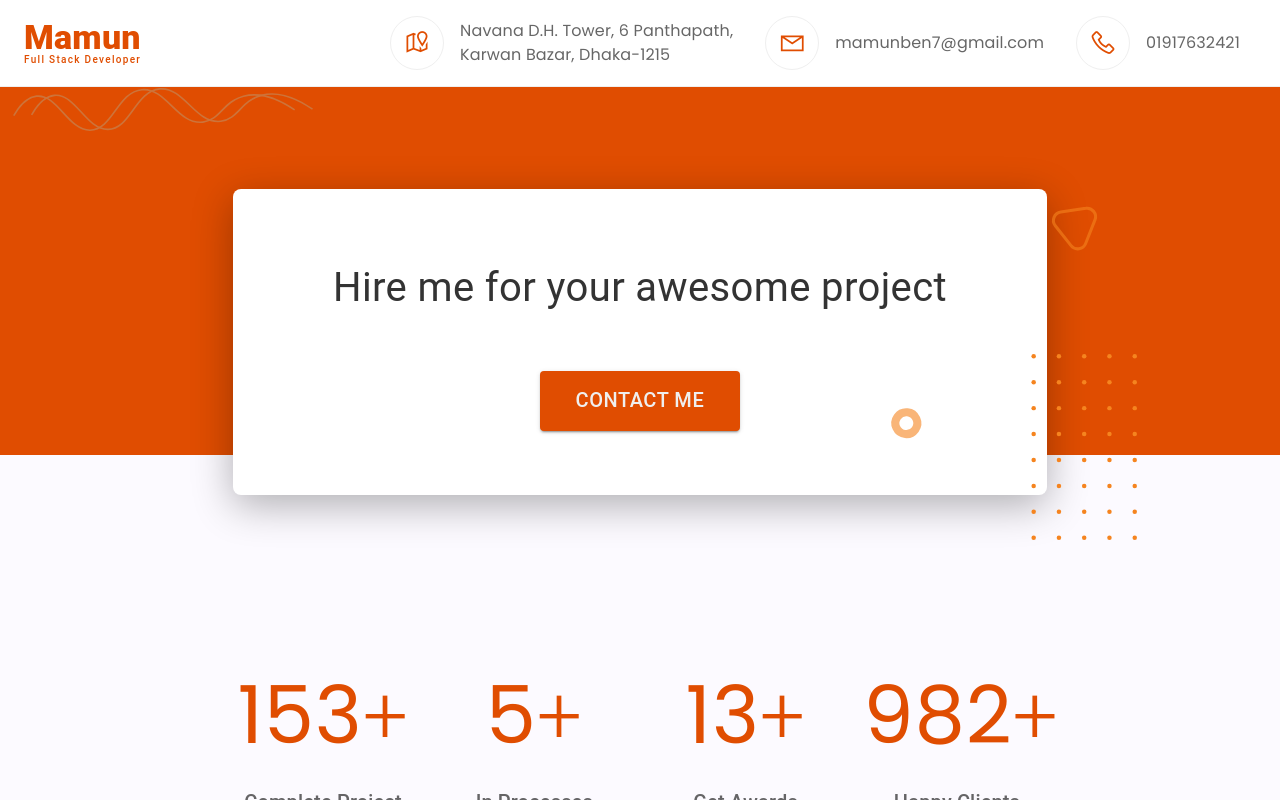
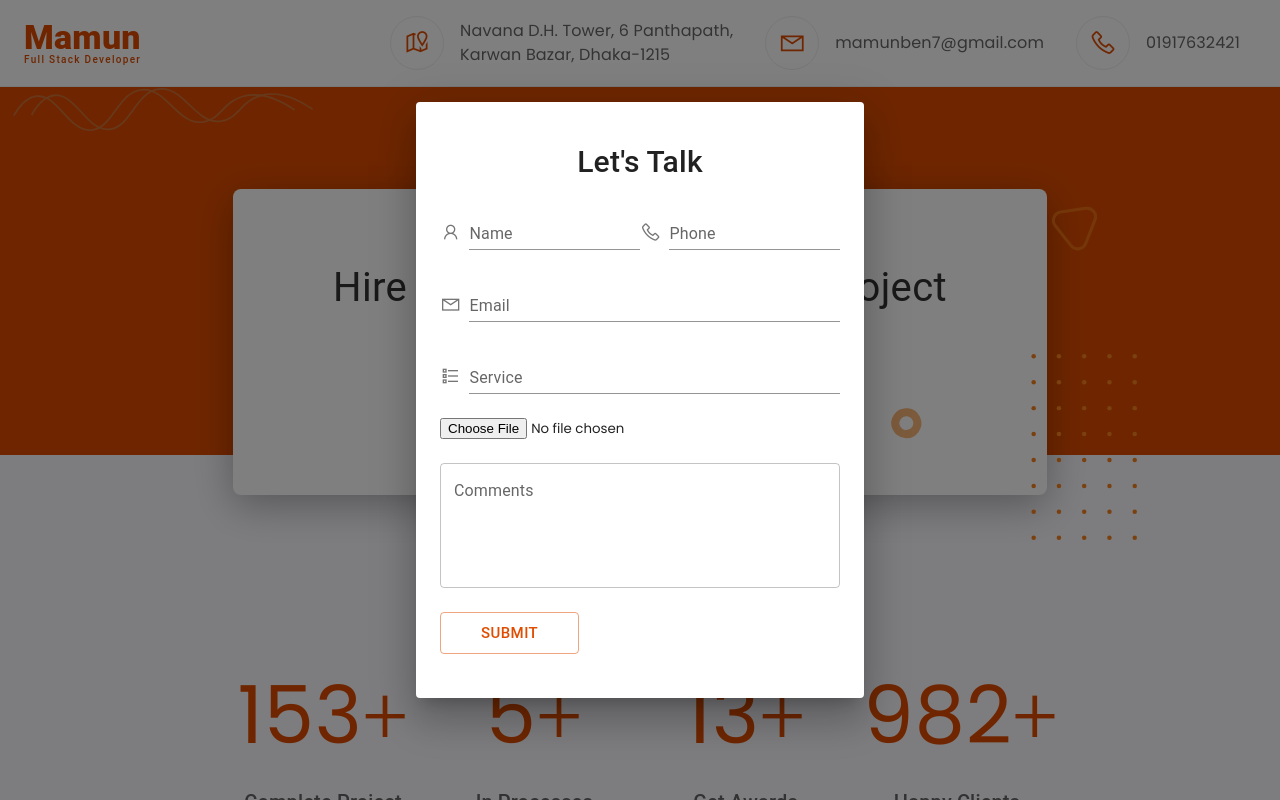
Before and after one commit to mamun07/single-page-portfolio, a React (Create React App) app: page / in a window 1280 px wide. Both pictures are taken after a click on the button "CONTACT ME". Shown: the part 3712-4512 px from the top of the page. Built offline with nearby package versions, Linux system fonts and the light colour scheme.

Commit message:
Frontend design done

```diff
--- a/src/components/Buttons.jsx
+++ b/src/components/Buttons.jsx
@@ -1,7 +1,7 @@
 import { Button } from '@mui/material';
 import React from 'react';
 
-const Buttons = ({ label, href, styled, mr }) => {
+const Buttons = ({ label, href, styled, mr, target }) => {
   return (
     <>
       <Button
@@ -18,6 +18,7 @@ const Buttons = ({ label, href, styled, mr }) => {
             color: 'primary.contrastText',
           },
         }}
+        target={target}
         href={href}
       >
         {label}
--- a/src/components/CustomMesonary.jsx
+++ b/src/components/CustomMesonary.jsx
@@ -9,7 +9,7 @@ const CustomMesonary = () => {
       spacing={{ xs: 1, sm: 2, md: 3 }}
     >
       {itemData.map((item, index) => (
-        <Box component="div" key={index}>
+        <Box component="div" key={index} zIndex={1}>
           <CardMedia
             image={item.img}
             alt={item.title}
--- a/src/components/CustomTab.jsx
+++ b/src/components/CustomTab.jsx
@@ -66,9 +66,10 @@ export default function CustomTab() {
         <Box component="div" mt={10}>
           <Buttons
             label="Download CV"
-            href="https://global.caremebd.com/"
+            href="https://drive.google.com/file/d/1NiGqn5vTJLFXzqdIHXU-KtcoWSK4TBZ4/view?usp=sharing"
             mr="20px"
             styled="contained"
+            target="_blank"
           />
           <Buttons label="Contact Me" href="#contact" styled="outlined" />
         </Box>
--- a/src/container/contact/Contact.jsx
+++ b/src/container/contact/Contact.jsx
@@ -1,10 +1,32 @@
 import React from 'react';
-import { Box, Button, Container, Grid, Typography } from '@mui/material';
+import {
+  Box,
+  Button,
+  Container,
+  Dialog,
+  DialogContent,
+  DialogTitle,
+  Grid,
+  Slide,
+  TextField,
+  Typography,
+} from '@mui/material';
 import { SectionTitle } from '../../components/SectionTitle';
 
 import CountUp from 'react-countup';
+const Transition = React.forwardRef(function Transition(props, ref) {
+  return <Slide direction="up" ref={ref} {...props} />;
+});
 
 const Contact = () => {
+  const [open, setOpen] = React.useState(false);
+  const handleClickOpen = () => {
+    setOpen(true);
+  };
+  const handleClose = () => {
+    setOpen(false);
+  };
+
   return (
     <>
       <Box
@@ -35,7 +57,7 @@ const Contact = () => {
                 <SectionTitle title="Hire me for your awesome project" />
                 <Button
                   variant="contained"
-                  onClick={() => alert('Create a Contact form')}
+                  onClick={handleClickOpen}
                   sx={{
                     width: '200px',
                     height: '60px',
@@ -47,6 +69,112 @@ const Contact = () => {
                 >
                   Contact Me
                 </Button>
+                <Dialog
+                  open={open}
+                  TransitionComponent={Transition}
+                  keepMounted
+                  onClose={handleClose}
+                >
+                  <DialogContent>
+                    <DialogTitle textAlign="center" fontSize={30}>
+                      Let's Talk
+                    </DialogTitle>
+                    <Box component="div" width={{ xs: 300, md: 400 }}>
+                      <Box
+                        mb={3}
+                        component="div"
+                        display="flex"
+                        alignItems="flex-end"
+                        flexDirection="row"
+                      >
+                        <Box sx={{ color: 'action.active', mr: 1, my: 0.5 }}>
+                          <i className="las la-lg la-user"></i>
+                        </Box>
+                        <TextField
+                          type={'text'}
+                          label="Name"
+                          variant="standard"
+                          fullWidth
+                        />
+                        <Box sx={{ color: 'action.active', mr: 1, my: 0.5 }}>
+                          <i className="las la-lg la-phone"></i>
+                        </Box>
+                        <TextField
+                          type={'text'}
+                          label="Phone"
+                          variant="standard"
+                          fullWidth
+                        />
+                      </Box>
+                      <Box
+                        mb={3}
+                        component="div"
+                        sx={{ display: 'flex', alignItems: 'flex-end' }}
+                      >
+                        <Box sx={{ color: 'action.active', mr: 1, my: 0.5 }}>
+                          <i className="las la-lg la-envelope"></i>
+                        </Box>
+                        <TextField
+                          type={'email'}
+                          label="Email"
+                          variant="standard"
+                          fullWidth
+                        />
+                      </Box>
+                      <Box
+                        mb={3}
+                        component="div"
+                        sx={{ display: 'flex', alignItems: 'flex-end' }}
+                      >
+                        <Box sx={{ color: 'action.active', mr: 1, my: 0.5 }}>
+                          <i className="las la-lg la-list-ul"></i>
+                        </Box>
+                        <TextField
+                          type={'text'}
+                          label="Service"
+                          variant="standard"
+                          fullWidth
+                        />
+                      </Box>
+
+                      <Box
+                        mb={3}
+                        component="div"
+                        sx={{ display: 'flex', alignItems: 'flex-end' }}
+                      >
+                        <input type={'file'} />
+                      </Box>
+                      <Box
+                        mt={3}
+                        component="div"
+                        sx={{ display: 'flex', alignItems: 'flex-end' }}
+                      >
+                        <TextField
+                          label="Comments"
+                          multiline
+                          rows={4}
+                          fullWidth
+                        />
+                      </Box>
+                    </Box>
+                    <Box py={3}>
+                      <Button
+                        sx={{
+                          px: 5,
+                          '&:hover': {
+                            bgcolor: 'primary.main',
+                            color: 'primary.contrastText',
+                          },
+                        }}
+                        size="large"
+                        variant="outlined"
+                        onClick={handleClose}
+                      >
+                        Submit
+                      </Button>
+                    </Box>
+                  </DialogContent>
+                </Dialog>
               </Box>
             </Grid>
           </Grid>
--- a/src/container/getintouch/GetInTouch.jsx
+++ b/src/container/getintouch/GetInTouch.jsx
@@ -23,7 +23,7 @@ const GetInTouch = () => {
             textAlign="center"
             boxShadow={'0px 10px 80px 0px #0000004f'}
           >
-            <Box component="div" py={5}>
+            <Box component="div" py={5} className="getintouchin">
               <SectionTitle subtitle="Get In Touch" />
               <Typography
                 variant="h4"
--- a/src/container/header/Header.jsx
+++ b/src/container/header/Header.jsx
@@ -22,7 +22,7 @@ const Header = () => {
           justifyContent={'flex-start'}
         >
           <Grid item lg={2} sm={4} xs={5}>
-            <Typography component="a" href="#banner">
+            <Typography component="a" href="/">
               <Typography
                 variant="h4"
                 fontWeight={900}
--- a/src/container/intro/Intro.jsx
+++ b/src/container/intro/Intro.jsx
@@ -41,7 +41,7 @@ const Intro = () => {
   ];
 
   return (
-    <Box component="div" id="intro" py={12}>
+    <Box className="introbg" component="div" id="intro" py={12}>
       <Container maxWidth="xl">
         <SectionTitle title="What I Do" subtitle="Service" />
       </Container>
--- a/src/container/portfolio/Portfolio.jsx
+++ b/src/container/portfolio/Portfolio.jsx
@@ -6,7 +6,13 @@ import CustomMesonary from '../../components/CustomMesonary';
 
 const Portfolio = () => {
   return (
-    <Box component="div" id="portfolio" py={12} bgcolor="secondary.light">
+    <Box
+      className="portfoliobg"
+      component="div"
+      id="portfolio"
+      py={12}
+      bgcolor="secondary.light"
+    >
       <Container maxWidth="xl">
         <SectionTitle title="Latest Work" subtitle="Portfolio" />
       </Container>
--- a/src/container/skills/Skills.jsx
+++ b/src/container/skills/Skills.jsx
@@ -41,7 +41,7 @@ const Skills = () => {
                     color="primary.contrastText"
                     position="absolute"
                     textAlign="center"
-                    left={{ xs: 10, lg: -30 }}
+                    left={{ xs: 10, md: -30, lg: -50 }}
                     bottom={{ xs: 20, md: 30, lg: 40 }}
                     width={{ xs: 150, md: 200 }}
                     height={{ xs: 150, md: 200 }}
@@ -51,22 +51,31 @@ const Skills = () => {
                     justifyContent="center"
                     flexDirection="column"
                   >
-                    <Typography
-                      variant="h4"
-                      fontSize={{ xs: 20, md: 30, lg: 40 }}
-                    >
+                    <Typography variant="h4" fontSize={{ xs: 20, md: 30 }}>
                       3 <br />
                       Years Experience
                     </Typography>
-                    <Box component="div" mt={1}>
+                    <Box component="div" mt={{ xs: 1, md: 2 }}>
                       <Stack direction="row" spacing={0}>
-                        <IconButton color="inherit" aria-label="facebook">
+                        <IconButton
+                          color="inherit"
+                          aria-label="facebook"
+                          href="/"
+                        >
                           <i className="lab la-facebook-f"></i>
                         </IconButton>
-                        <IconButton color="inherit" aria-label="twitter">
+                        <IconButton
+                          color="inherit"
+                          aria-label="twitter"
+                          href="/"
+                        >
                           <i className="lab la-twitter"></i>
                         </IconButton>
-                        <IconButton color="inherit" aria-label="linkedin">
+                        <IconButton
+                          color="inherit"
+                          aria-label="linkedin"
+                          href="/"
+                        >
                           <i className="lab la-linkedin-in"></i>
                         </IconButton>
                       </Stack>
--- a/src/index.css
+++ b/src/index.css
@@ -16,11 +16,16 @@ a {
 .swiper-slide-active .cardbg .textcolor p {
   color: #fff;
 }
+.introbg,
+.getintouch,
 .contactmainbg,
 .contactbg,
+.portfoliobg,
+.getintouchin,
 .skillbg {
   position: relative;
 }
+
 .skillbg::before {
   position: absolute;
   content: '';
@@ -37,7 +42,7 @@ a {
 .skillbg::after {
   position: absolute;
   content: '';
-  bottom: -50px;
+  top: 0px;
   left: 0;
   width: 400px;
   height: 300px;
@@ -46,6 +51,7 @@ a {
   background-position: left;
   background-size: 200px 200px;
 }
+
 .contactbg::before {
   position: absolute;
   content: '';
@@ -58,6 +64,48 @@ a {
   background-position: center;
   background-size: cover;
 }
+
+.introbg::before,
+.getintouch::before {
+  position: absolute;
+  content: '';
+  top: 0;
+  left: 0;
+  width: 90%;
+  height: 90%;
+  background-image: url('/public/contactbg.svg');
+  background-repeat: no-repeat;
+  background-position: center;
+  background-size: 100%;
+  opacity: 0.3;
+}
+.portfoliobg::after {
+  position: absolute;
+  content: '';
+  top: 0;
+  left: 0;
+  width: 100%;
+  height: 100%;
+  background-image: url('/public/contactbg.svg');
+  background-repeat: no-repeat;
+  background-position: center;
+  background-size: 95%;
+  opacity: 0.3;
+}
+.getintouchin::after {
+  position: absolute;
+  content: '';
+  top: 40%;
+  left: 15%;
+  width: 100px;
+  height: 100px;
+  background-image: url('/public/fly.svg');
+  background-repeat: no-repeat;
+  background-position: left;
+  background-size: 50px;
+  opacity: 0.3;
+}
+
 @media (max-width: 500px) {
   .contactbg::before {
     position: absolute;
@@ -72,6 +120,7 @@ a {
     background-size: 100%;
   }
 }
+
 .contactmainbg::before {
   position: absolute;
   content: '';
```
